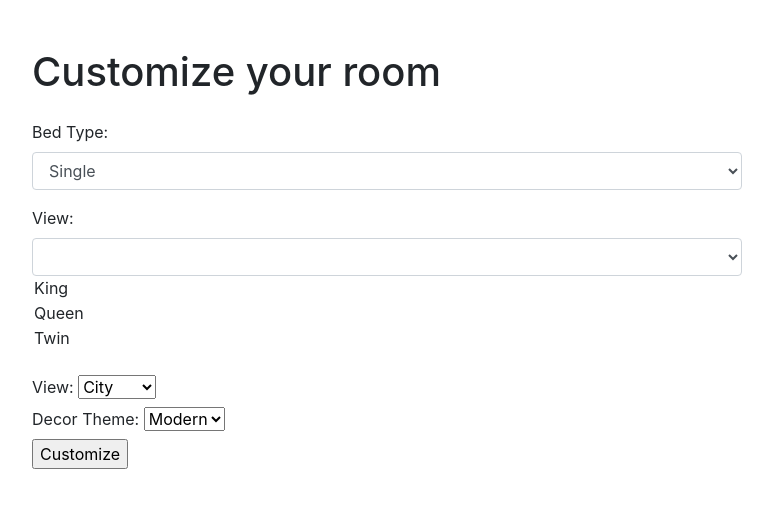
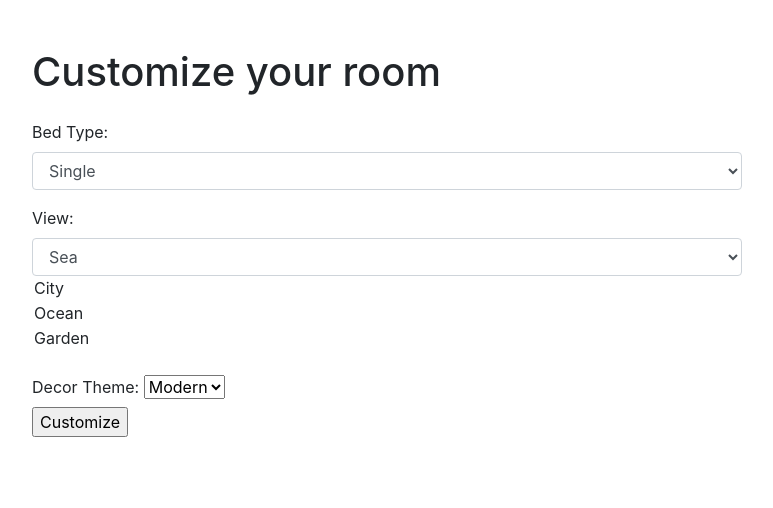
Before and after one commit to MegatShafiy/PROJECT-TT9L-06, a Flask app: page / in a window 1280 px wide. Shown: the top 508 px of the page, without its empty margins (253-1026 px from the left). Run offline with Flask 3, Linux system fonts and the light colour scheme; lists and menus that the app fills with data are empty; some libraries are stand-ins or nearby versions.

Commit message:
Update index.html
option for view

```diff
--- a/Hotel Reservation System/ROOM CUSTOMIZATION/templates/index.html
+++ b/Hotel Reservation System/ROOM CUSTOMIZATION/templates/index.html
@@ -23,18 +23,15 @@
                 <div class="form-group">
                     <label for="view">View:</label>
                     <select name="view" id="view" class="form-control">
+                        <option value="Sea">Sea</option>
+                        <option value="Mountain">Mountain</option>
+                        <option value="City">City</option>
+                        <option value="Garden">Garden</option>
 
 
 
 
-    <h1>Welcme to Room Customization</h1>
-    <form action="/customize" method="post">
-        <label for="bed_type">Bed Type:</label>
-        <select name="bed_type" id="bed_type">
-            <option value="King">King</option>
-            <option value="Queen">Queen</option>
-            <option value="Twin">Twin</option>
-        </select><br>
+
         <label for="view">View:</label>
         <select name="view" id="view">
             <option value="City">City</option>
```
